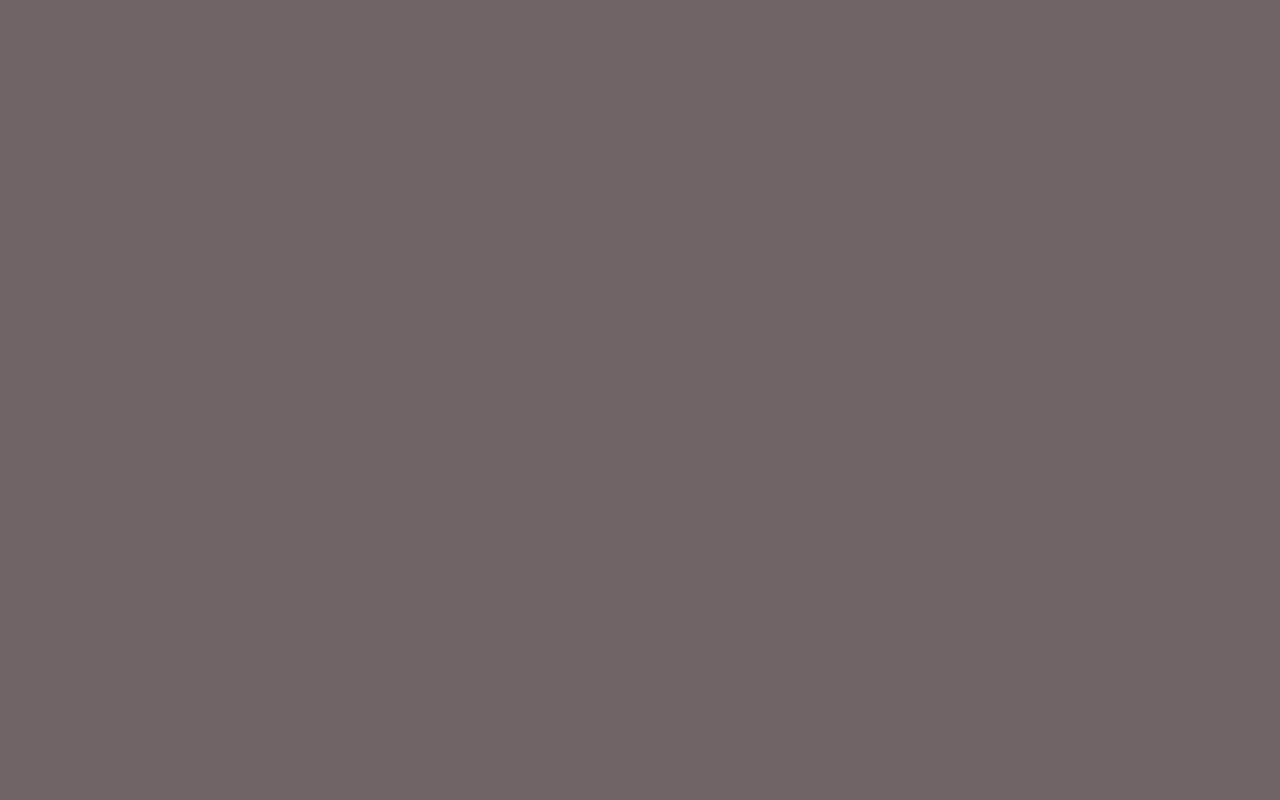
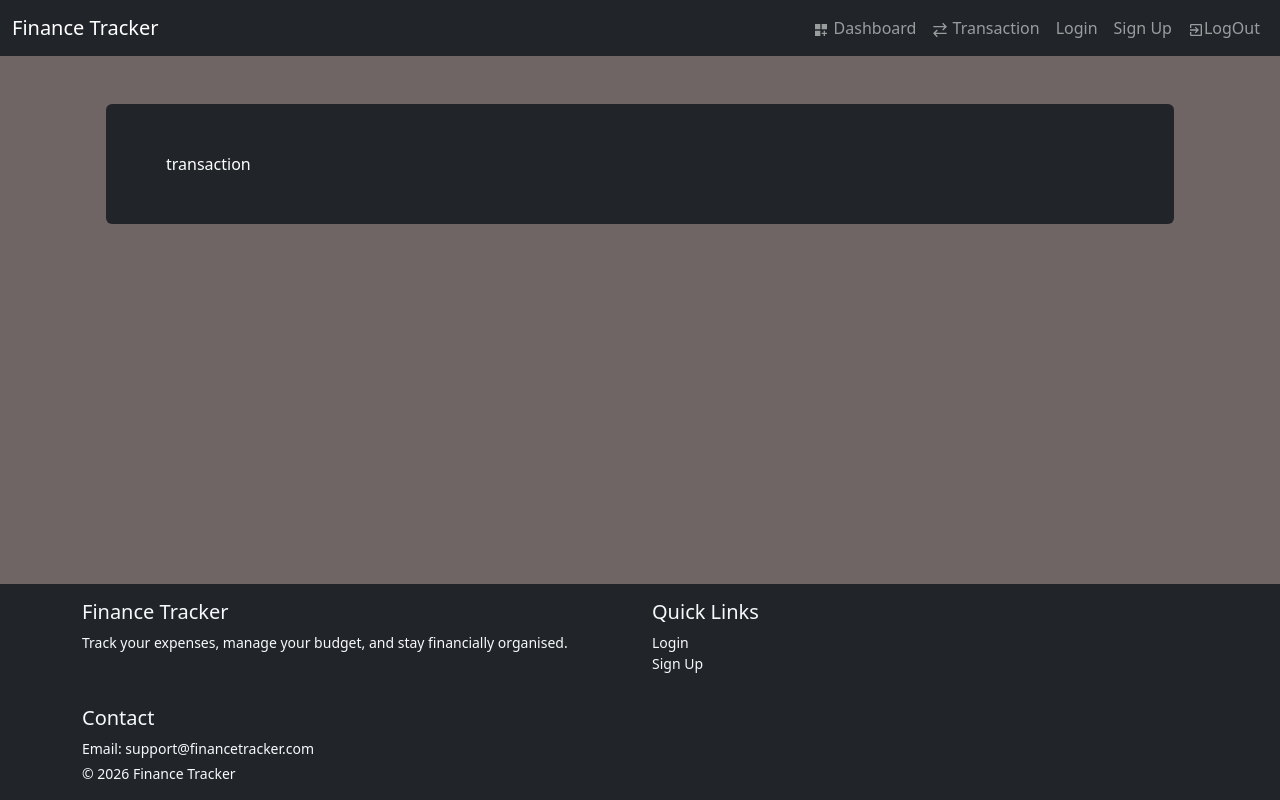
Before and after one commit to bhaskarajmeera/fiinancetrackerui, a React (Vite) app: page /transaction in a window 1280 px wide. Before the commit this address had no page. Built offline with nearby package versions, Linux system fonts and the light colour scheme.

Commit message:
feat: build static dashboard and transaction page for initial UI flow

```diff
--- a/src/App.jsx
+++ b/src/App.jsx
@@ -5,6 +5,8 @@ import { ToastContainer } from 'react-toastify';
 import Login from './pages/Login.jsx';
 import SignUp from './pages/SignUp.jsx';
 import DefaultLayout  from './components/layout/DefaultLayout.jsx';
+import Dashboard from './pages/Dashboard.jsx';
+import Transaction from './pages/Transaction.jsx';
 
 
 
@@ -17,6 +19,8 @@ function App() {
           <Route path="/" element={<DefaultLayout/>}>
             <Route path="login" element={<Login/>}/>
             <Route path="signup" element={<SignUp/>}/>
+            <Route path="dashboard" element={<Dashboard/>}/>
+            <Route path="transaction" element={<Transaction/>}/>
           </Route>
         </Routes>
 
--- a/src/components/layout/Header.jsx
+++ b/src/components/layout/Header.jsx
@@ -2,6 +2,8 @@ import React from "react";
 import { Navbar, Nav, Container } from "react-bootstrap";
 import { Link } from "react-router-dom";
 import { MdExitToApp } from "react-icons/md";
+import { MdDashboardCustomize } from "react-icons/md";
+import { GrTransaction } from "react-icons/gr";
 
 
 export const Header = () => {
@@ -16,6 +18,8 @@ export const Header = () => {
 
         <Navbar.Collapse id="main-navbar">
           <Nav className="ms-auto">
+            <Nav.Link as={Link} to="/dashboard"> <MdDashboardCustomize /> Dashboard</Nav.Link>
+            <Nav.Link as={Link} to="/transaction"> <GrTransaction />  Transaction</Nav.Link>
             <Nav.Link as={Link} to="/login">Login</Nav.Link>
 
             <Nav.Link as={Link} to="/signup">Sign Up</Nav.Link>
--- /dev/null
+++ b/src/pages/Dashboard.jsx
@@ -0,0 +1,22 @@
+import Container from'react-bootstrap/Container';
+import Row from 'react-bootstrap/Row';
+import Col from 'react-bootstrap/Col'
+
+
+const Dashboard =() => {
+  return (
+    <Container className='p-5'                                  >
+    <Row  className='bg-dark p-5 rounded'>
+    <Col md={6}>
+
+    Dashboard
+    </Col>
+    </Row>
+    </Container>
+
+
+
+
+  )
+}
+export default Dashboard;
--- /dev/null
+++ b/src/pages/Transaction.jsx
@@ -0,0 +1,23 @@
+
+import Container from'react-bootstrap/Container';
+import Row from 'react-bootstrap/Row';
+import Col from 'react-bootstrap/Col'
+
+
+
+const Transaction =() => {
+  return (
+    <Container className='p-5'                                  >
+    <Row  className='bg-dark p-5 rounded'>
+    <Col md={6}>
+    transaction
+    </Col>
+    </Row>
+    </Container>
+
+
+
+
+  )
+}
+export default Transaction;
```
